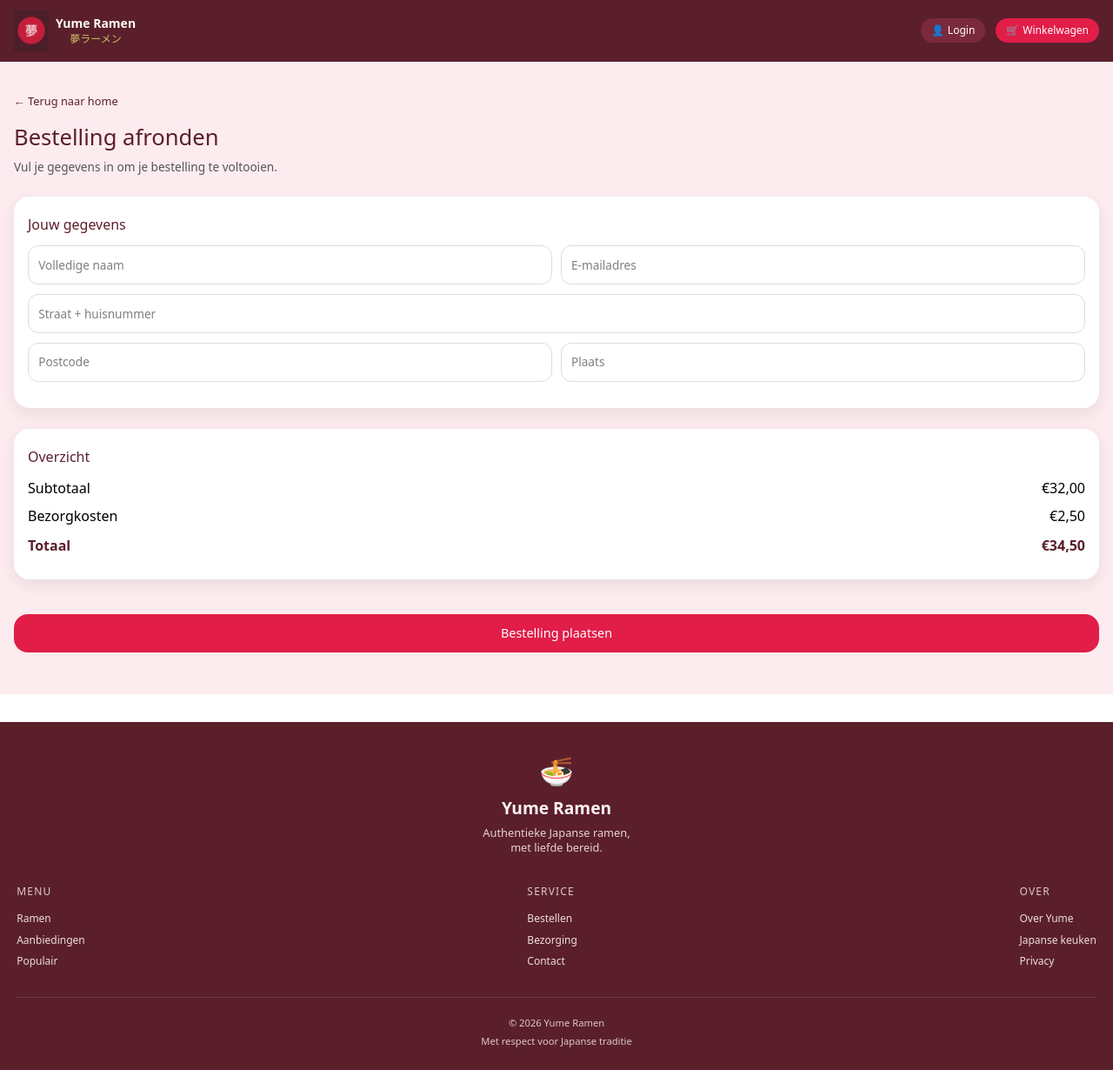
After one commit to AdamSaber-mr/Ramen_DeliveryApp, a PHP site: page /public/5_checkout.php in a window 1280 px wide. The commit adds this page. Shown: the whole page at 87% size. Run offline with PHP 8.4, Linux system fonts and the light colour scheme; style sheets or scripts are compiled from the project's sources.

Commit message:
Made the checkout page for the app

```diff
--- a/public/1_index.php
+++ b/public/1_index.php
@@ -14,8 +14,9 @@
 <body>
 
   <?php
+  session_start();
   include './includes/navbar.php';
-  include './includes/cart.php';
+  include './includes/cart/cart.php';
   ?>
 
   <section class="relative">
--- a/public/2_menu.php
+++ b/public/2_menu.php
@@ -16,7 +16,7 @@
     <?php
     session_start();
     include 'includes/navbar.php';
-    include './includes/cart.php';
+    include './includes/cart/cart.php';
     ?>
 
     <?php if (isset($_SESSION['flash'])):
--- a/public/3_category.php
+++ b/public/3_category.php
@@ -13,8 +13,9 @@
 
 <body>
     <?php
+    session_start();
     include 'includes/navbar.php';
-    include './includes/cart.php';
+    include './includes/cart/cart.php';
     ?>
 
     <section class="menu-header category-header">
--- /dev/null
+++ b/public/5_checkout.php
@@ -0,0 +1,85 @@
+<!DOCTYPE html>
+<html lang="en">
+
+<head>
+    <meta charset="UTF-8">
+    <meta name="viewport" content="width=device-width, initial-scale=1.0">
+    <link href="../src/output.css" rel="stylesheet">
+    <link rel="stylesheet" href="./assets/css/checkout/checkout.css">
+    <link rel="stylesheet" href="./assets/css/cart/cart.css">
+    <link rel="stylesheet" href="./assets/css/footer.css">
+    <title>Checkout pagina</title>
+</head>
+
+<body>
+
+    <?php
+    session_start();
+    include 'includes/navbar.php';
+    include './includes/cart/cart.php';
+    ?>
+
+    <section class="checkout">
+
+        <a href="1_index.php" class="product-back">← Terug naar home</a>
+
+        <h1>Bestelling afronden</h1>
+        <p class="checkout-intro">
+            Vul je gegevens in om je bestelling te voltooien.
+        </p>
+
+        <form class="checkout-form">
+
+            <!-- Gegevens -->
+            <div class="checkout-section">
+                <h2>Jouw gegevens</h2>
+
+                <div class="field-group">
+                    <input type="text" name="name" placeholder="Volledige naam">
+                    <input type="email" name="email" placeholder="E-mailadres">
+                </div>
+
+                <input type="text" name="address" placeholder="Straat + huisnummer">
+
+                <div class="field-group">
+                    <input type="text" name="zipcode" placeholder="Postcode">
+                    <input type="text" name="city" placeholder="Plaats">
+                </div>
+            </div>
+
+            <!-- Overzicht -->
+            <div class="checkout-section">
+                <h2>Overzicht</h2>
+
+                <div class="summary-row">
+                    <span>Subtotaal</span>
+                    <span>€32,00</span>
+                </div>
+
+                <div class="summary-row">
+                    <span>Bezorgkosten</span>
+                    <span>€2,50</span>
+                </div>
+
+                <div class="summary-total">
+                    <span>Totaal</span>
+                    <span>€34,50</span>
+                </div>
+            </div>
+
+            <!-- Actie -->
+            <button type="submit" class="checkout-btn">
+                Bestelling plaatsen
+            </button>
+
+        </form>
+
+    </section>
+
+    <?php include 'includes/footer.php'; ?>
+
+    <script src="./assets/js/cart.js"></script>
+
+</body>
+
+</html>
--- a/public/includes/add_to_cart.php
+++ b/public/includes/cart/add_to_cart.php
@@ -32,5 +32,5 @@ $_SESSION['flash'] = [
 ];
 
 // Redirect
-header('Location: ../2_menu.php');
+header('Location: ../../2_menu.php');
 exit;
--- a/public/includes/cart.php
+++ b/public/includes/cart/cart.php
@@ -24,7 +24,7 @@ $subtotal = 0;
                         €<?= number_format($item['price'] * $item['quantity'], 2) ?>
                     </span>
 
-                    <form action="includes/remove_from_cart.php" method="POST">
+                    <form action="includes/cart/remove_from_cart.php" method="POST">
                         <input type="hidden" name="index" value="<?= $index ?>">
                         <button type="submit" class="remove-btn">✕</button>
                     </form>
@@ -51,7 +51,7 @@ $subtotal = 0;
                     <span>€<?= number_format($subtotal + 2.5, 2) ?></span>
                 </div>
 
-                <a href="checkout.php" class="checkout-btn">
+                <a href="5_checkout.php" class="checkout-btn">
                     Bestelling afronden
                 </a>
             </div>
```
Also changed, not shown: public/4_product.php (+4 -3 lines), public/5_cart.php (deleted), public/6_checkout.php (deleted), public/6_register.php (added), public/7_login.php (added), public/7_register.php (deleted), public/8_login.php (deleted), public/8_logout.php (added), public/9_logout.php (deleted), public/assets/css/checkout/checkout.css (added), public/includes/cart/remove_from_cart.php (renamed from public/includes/remove_from_cart.php).
